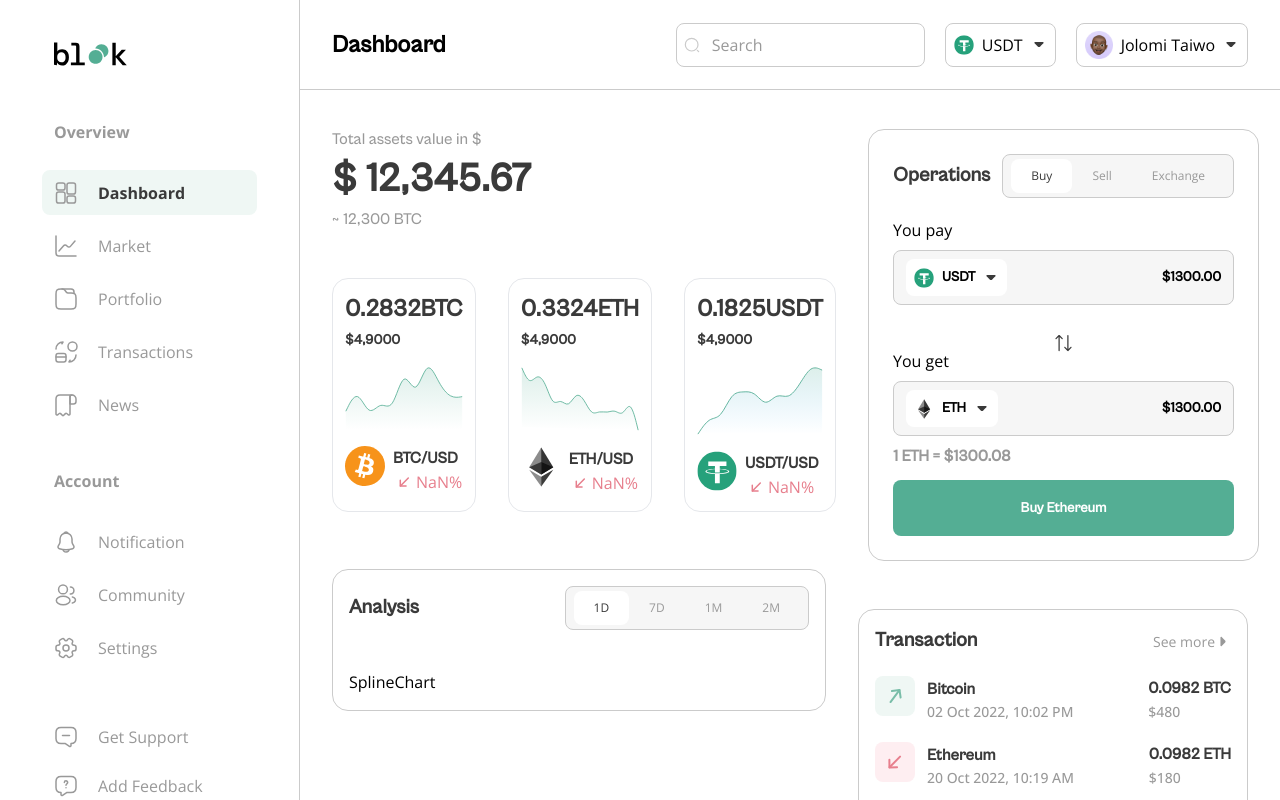
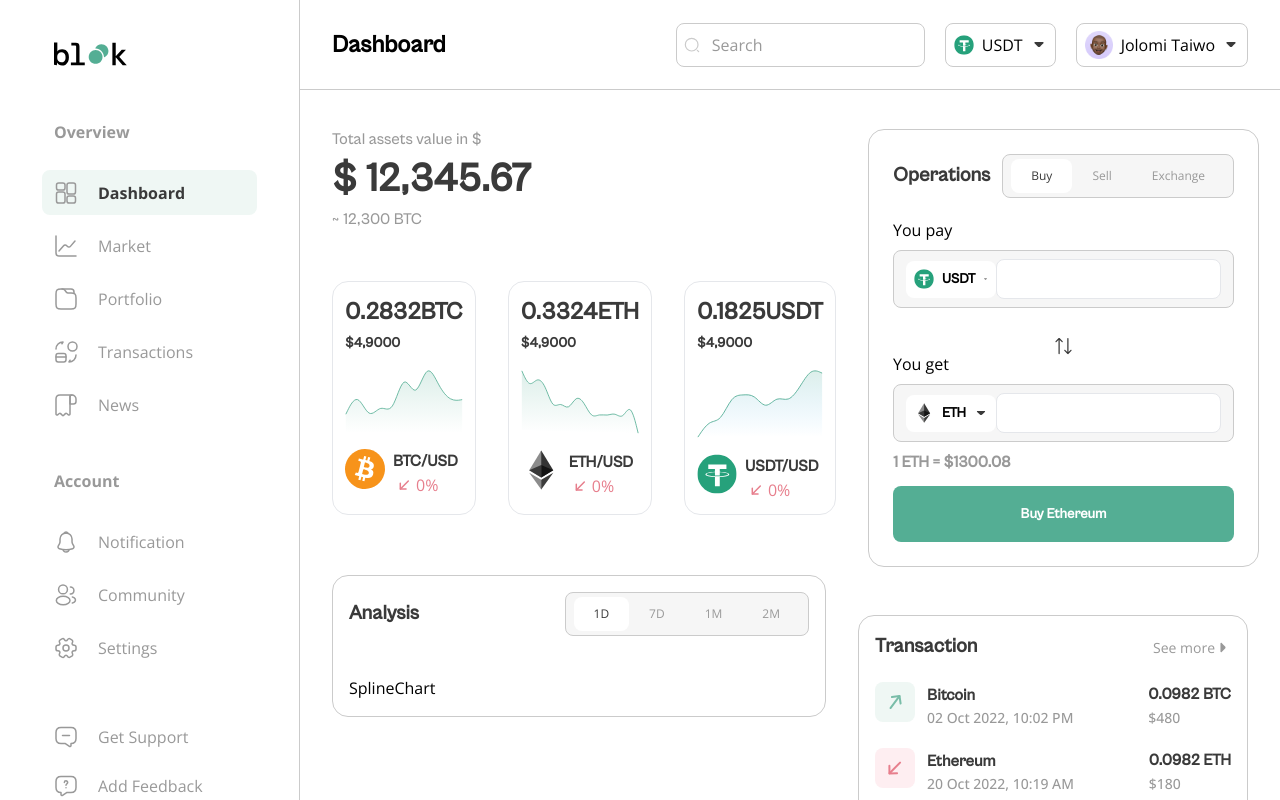
Before and after one commit to JolomiTee/Dashboard-Variants, a React (Vite) app: page / in a window 1280 px wide. Built offline with nearby package versions, Linux system fonts and the light colour scheme.

Commit message:
Working on minor UI issues. Added reference text at bottom. Functional Operation component buttons. Changed Div elements to buttons where applicable

```diff
--- a/src/components/Blok/BlokDashboard.jsx
+++ b/src/components/Blok/BlokDashboard.jsx
@@ -15,6 +15,9 @@
                 <BlokAnalytics />
                 <BlokTransactions />
             </div>
+            <div className="dark:text-white mt-10 rounded-16 py-5 text-center bg-green-50 dark:bg-searchbar-dark">
+                Developed, JolomiTee 2023. <br /> Original Figma designs by Ogunya Marvelous
+            </div>
         </div>
     )
 }
--- a/src/components/Blok/BlokNavbar.jsx
+++ b/src/components/Blok/BlokNavbar.jsx
@@ -35,20 +35,20 @@
                     <img src={SearchIcon} alt="" className='absolute z-[5] ms-2 w-[16px] h-[16px]' />
                     <input type="search" name="search" id="search" placeholder='Search' className='border border-blok-color py-[5px] ps-[35px] pe-[10px] rounded-8 relative focus:ring-0 focus:outline-transparent h-11 placeholder:text-blok-grey dark:bg-gray-600' />
                 </div>
-                <div className="border border-blok-color p-1 rounded-8 px-2 flex justify-center items-center gap-2 h-11 dark:text-white">
+                <button className="border border-blok-color p-1 rounded-8 px-2 flex justify-center items-center gap-2 h-11 dark:text-white">
                     <img src={Tether} alt="" className='w-5 h-5' />
                     <span className='flex flex-shrink-0'>USDT</span>
-                    <button>
+                    <span>
                         <img src={ChevronFilledDown} alt="coin" />
-                    </button>
-                </div>
-                <div className="border border-blok-color p-1 rounded-8 px-2 flex justify-center items-center gap-2 h-11 dark:text-white">
+                    </span>
+                </button>
+                <button className="border border-blok-color p-1 rounded-8 px-2 flex justify-center items-center gap-2 h-11 dark:text-white">
                     <img src={ProfilePicture} alt="" className='w-7 h-7' />
                     <span className='flex flex-shrink-0'>Jolomi Taiwo</span>
-                    <button>
+                    <span>
                         <img src={ChevronFilledDown} alt="" />
-                    </button>
-                </div>
+                    </span>
+                </button>
             </div>
 
         </div>
--- a/src/components/Blok/sub components/BlokOperations.jsx
+++ b/src/components/Blok/sub components/BlokOperations.jsx
@@ -3,20 +3,34 @@
 import ChevronFilledDown from '../../../assets/Blok/images/ChevronFilledDown.svg'
 import IndrasArrow from '../../../assets/Blok/images/IndrasArrow.svg'
 import Ethereum from '../../../assets/Blok/images/Ethereum.svg'
+import { useBlokContext } from '../../../context/BlokContext'
+import { BlokOperation } from '../../../assets/Blok/data'
+
+
 const BlokOperations = () => {
+    const {currentOperation, setCurrentOperation} = useBlokContext()
     return (
         <div className='border border-blok-color rounded-16 p-4 grid gap-5 sm:flex sm:p-6 md:grid'>
             <div className="flex flex-col gap-3 md:flex-row md:justify-start md:items-center xl:justify-between xl:h-fit">
                 <p className='text-[20px] text-blok-dark dark:text-white font-cabinet font-bold'>Operations</p>
 
                 <div className='flex border border-blok-color justify-between px-2 py-1 rounded-8 text-12 text-blok-grey bg-[#f6f6f6] max-w-fit'>
-                    <button className='bg-white px-5 py-2 text-blok-dark rounded-8'>Buy</button>
-                    <button className='px-5 py-1'>Sell</button>
-                    <button className='px-5 py-1'>Exchange</button>
+                    {
+                        BlokOperation[0].operations.map((operation, index) => (
+                            <button
+                                className={`${currentOperation === operation.value ? 'bg-white px-5 py-2 text-blok-dark rounded-8' : ''} px-5 py-1`}
+                                value={operation.value}
+                                key={index}
+                                onClick={(e) => setCurrentOperation(e.target.value)}
+                            >
+                                {operation.operation}
+                            </button>
+                        ))
+                    }
                 </div>
             </div>
 
-            <div className="grid gap-3 sm:w-full md:flex md:justify-stretch md:items-end xl:max-w-[430px] xl:grid">
+            <form className="grid gap-3 sm:w-full md:flex md:justify-stretch md:items-end xl:max-w-[430px] xl:grid">
                 <div className="grid gap-2 md:min-w-[200px]">
                     <span className='dark:text-white'>You pay</span>
                     <div className='py-2 px-3 bg-[#F6F6F6] border border-blok-color rounded-8 flex justify-between items-center text-14 font-cabinet font-bold'>
@@ -28,7 +42,7 @@
                             </button>
                         </div>
 
-                        <span>$1300.00</span>
+                        <input type="number" name="amount_paid" id="amount_paid" className='h-10 px-3 text-end text-16 rounded-8 focus:ring-0 focus:outline-transparent focus:border-transparent border-1'/>
 
                     </div>
                 </div>
@@ -46,7 +60,7 @@
                             </button>
                         </div>
 
-                        <span>$1300.00</span>
+                        <input type="number" name="amount_paid" id="amount_paid" className='h-10 px-3 text-end text-16 rounded-8 focus:ring-0 focus:outline-transparent focus:border-transparent border-1'/>
                     </div>
                     <span className='font-cabinet font-bold text-blok-grey md:absolute md:translate-x-[200%] xl:relative xl:translate-x-0'>{`1${' ETH '} = ${' $1300.08'}`}</span>
                 </div>
@@ -54,7 +68,7 @@
                 <div className="flex-grow">
                     <button className='w-full flex justify-center items-center text-white bg-blok-dark-green h-14 rounded-8 text-14  font-bold font-cabinet'>Buy Ethereum</button>
                 </div>
-            </div>
+            </form>
         </div>
     )
 }
--- a/src/components/Blok/sub components/RateValue.jsx
+++ b/src/components/Blok/sub components/RateValue.jsx
@@ -15,7 +15,7 @@
             params: { period_id: '10SEC', },
             headers: {
                 Accept: 'application/json',
-                'X-CoinAPI-Key': '67CE7602-E47C-4E5B-AADF-AED1FD516B77'
+                'X-CoinAPI-Key': ''
             }
         };
 
@@ -27,52 +27,52 @@
     }
 
 
-    useEffect(() => {
-        const timer = setInterval(() => {
-            apiFetch()
-        }, 120000);
+    // useEffect(() => {
+    //     const timer = setInterval(() => {
+    //         apiFetch()
+    //     }, 120000);
 
-        return () => {
-            clearInterval(timer)
-        }
-    }, [])
+    //     return () => {
+    //         clearInterval(timer)
+    //     }
+    // }, [])
 
 
 
-    useEffect(() => {
+    // useEffect(() => {
 
-        const calculateOverviewPercentage = (open, close) => {
-            const initial = close - open;
-            const percentageChange = (initial / open) * 100;
-            return percentageChange.toFixed(3);
-        }
+    //     const calculateOverviewPercentage = (open, close) => {
+    //         const initial = close - open;
+    //         const percentageChange = (initial / open) * 100;
+    //         return percentageChange.toFixed(3);
+    //     }
 
-        const calculatePercentageChanges = (responseData) => {
-            const percentageChanges = [];
+    //     const calculatePercentageChanges = (responseData) => {
+    //         const percentageChanges = [];
 
-            for (let i = 0; i < responseData.length; i++) {
-                const item = responseData[i]
-                const percentageChange = calculateOverviewPercentage(item.price_open, item.price_close)
-                percentageChanges.push(parseFloat(percentageChange))
-            }
-            return percentageChanges
-        }
-        const percentageChanges = calculatePercentageChanges(responseData)
+    //         for (let i = 0; i < responseData.length; i++) {
+    //             const item = responseData[i]
+    //             const percentageChange = calculateOverviewPercentage(item.price_open, item.price_close)
+    //             percentageChanges.push(parseFloat(percentageChange))
+    //         }
+    //         return percentageChanges
+    //     }
+    //     const percentageChanges = calculatePercentageChanges(responseData)
 
-        setOverviewPercentage(percentageChanges.length - 1)
+    //     setOverviewPercentage(percentageChanges.length - 1)
 
 
-        const calculateAggregate = (percentageChanges) => {
-            const sum = percentageChanges.reduce((accumulator, currentValue) => accumulator + currentValue, 0)
-            const average = sum / percentageChanges.length;
+    //     const calculateAggregate = (percentageChanges) => {
+    //         const sum = percentageChanges.reduce((accumulator, currentValue) => accumulator + currentValue, 0)
+    //         const average = sum / percentageChanges.length;
 
-            return average.toFixed(5);
-        }
+    //         return average.toFixed(5);
+    //     }
 
-        const aggregate = calculateAggregate(percentageChanges)
-        setAggregate(aggregate)
+    //     const aggregate = calculateAggregate(percentageChanges)
+    //     setAggregate(aggregate)
 
-    }, [responseData])
+    // }, [responseData])
 
     return (
         <div>
--- a/src/context/BlokContext.jsx
+++ b/src/context/BlokContext.jsx
@@ -7,6 +7,7 @@
     localStorage.setItem('appTheme', appTheme)
     const [currentMenu, setCurrentMenu] = useState('Dashboard')
     const [currentRange, setCurrentRange] = useState('3HRS')
+    const [currentOperation, setCurrentOperation] = useState('buy')
 
     return (
         <BlokContext.Provider
@@ -14,6 +15,7 @@
                 currentMenu, setCurrentMenu,
                 currentRange, setCurrentRange,
                 appTheme, setAppTheme,
+                currentOperation, setCurrentOperation
             }}
         >
             {children}
```
Also changed, not shown: src/assets/Blok/data.js (+101 -84 lines).
